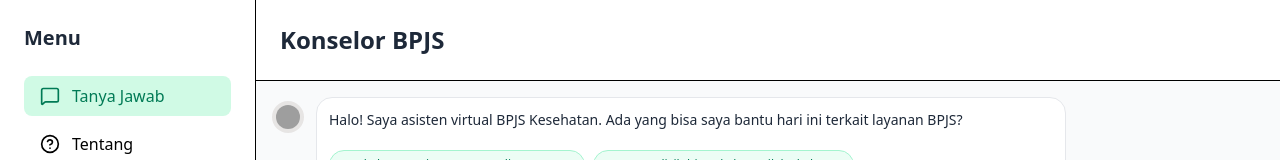
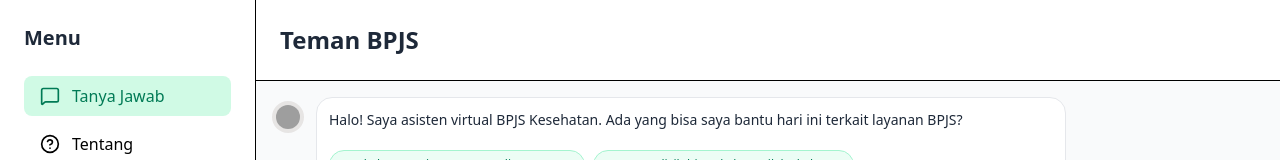
Before and after one commit to fahrizal89/TemanBPJS, a React (Vite) app: page / in a window 1280 px wide. Shown: the top 160 px of the page. Built offline with nearby package versions, Linux system fonts and the light colour scheme; no server answers; grey boxes are pictures that could not be loaded.

Commit message:
feat: Rename app title to "Teman BPJS"
Updates the main application title from "Konselor BPJS" to "Teman BPJS" to better reflect the chatbot's role as a friendly assistant.

```diff
--- a/src/App.tsx
+++ b/src/App.tsx
@@ -44,7 +44,7 @@
       {/* Main Content */}
       <main className="flex-1">
         <header className="bg-white border-b p-6 shadow-sm">
-            <h1 className="text-2xl font-bold text-gray-800">Konselor BPJS</h1>
+            <h1 className="text-2xl font-bold text-gray-800">Teman BPJS</h1>
         </header>
         {activeMenu === 'chat' ? (
           <ChatInterface />
```
